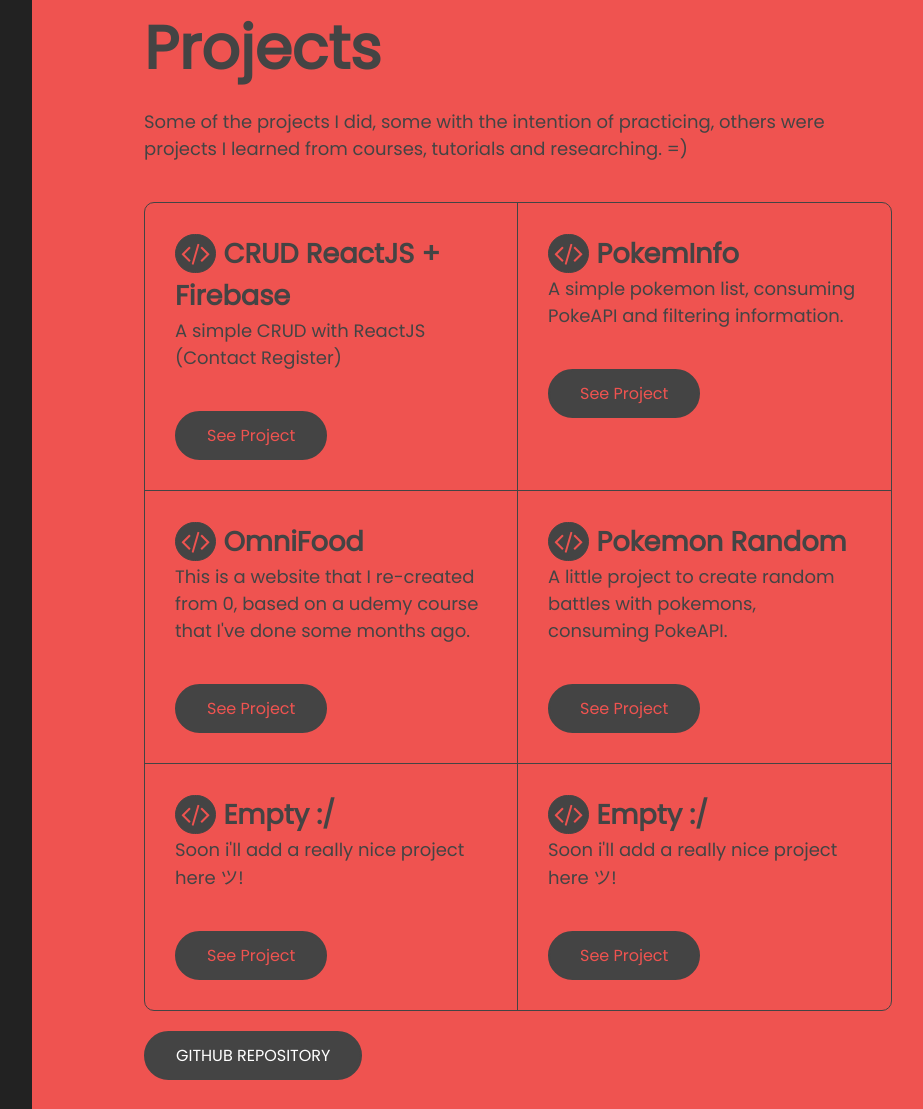
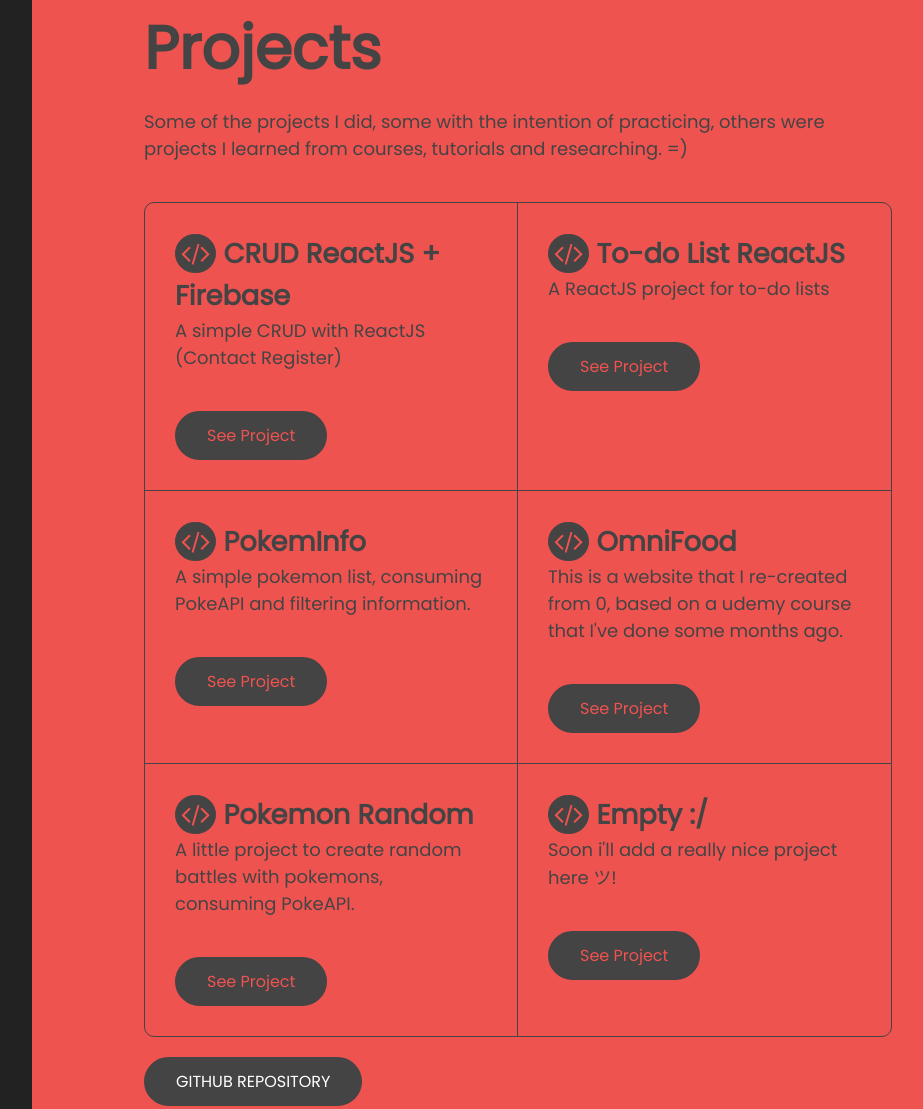
Before and after one commit to isaujr/isaujr.github.io, a website: page index.html in a window 1280 px wide. Shown: the part 1697-2806 px from the top of the page, without its empty margins (288-1211 px from the left). Drawn offline with nearby package versions, Linux system fonts and the light colour scheme.

Commit message:
To-Do list Project added

```diff
--- a/index.html
+++ b/index.html
@@ -66,6 +66,14 @@
                     </div><!--feat-single-->
 
                     <div class="feat-single second">
+                        <h2><i class="fa solid fa-code"></i> To-do List ReactJS</h2>
+                        <p>
+                            A ReactJS project for to-do lists
+                        </p>
+                        <a target="_blank" href="https://github.com/isaujr/To-Do-list" class="btn1">See Project</a>
+                    </div><!--feat-single-->
+
+                    <div class="feat-single third">
                         <h2><i class="fa solid fa-code"></i> PokemInfo</h2>
                         <p>
                             A simple pokemon list, consuming PokeAPI and filtering information.
@@ -73,7 +81,7 @@
                         <a target="_blank" href="https://github.com/isaujr/pokeminfo" class="btn1">See Project</a>
                     </div><!--feat-single-->
 
-                    <div class="feat-single third">
+                    <div class="feat-single fourth">
                         <h2><i class="fa solid fa-code"></i> OmniFood</h2>
                         <p>
                             This is a website that I re-created from 0, based on a udemy course that I've done some months ago.
@@ -81,20 +89,12 @@
                         <a target="_blank" href="https://github.com/isaujr/OMNIFOOD-Project" class="btn1">See Project</a>
                     </div><!--feat-single-->
 
-                    <div class="feat-single fourth">
+                    <div class="feat-single fifth">
                         <h2><i class="fa solid fa-code"></i> Pokemon Random</h2>
                         <p>
                             A little project to create random battles with pokemons, consuming PokeAPI.
                         </p>
                         <a target="_blank" href="https://github.com/isaujr/pokemon-random" class="btn1">See Project</a>
-                    </div><!--feat-single-->
-
-                    <div class="feat-single fifth">
-                        <h2><i class="fa solid fa-code"></i> Empty :/</h2>
-                        <p>
-                            Soon i'll add a really nice project here ツ!
-                        </p>
-                        <a target="_blank" href="https://github.com/isaujr" class="btn1">See Project</a>
                     </div><!--feat-single-->
 
                     <div class="feat-single sixth">
```
